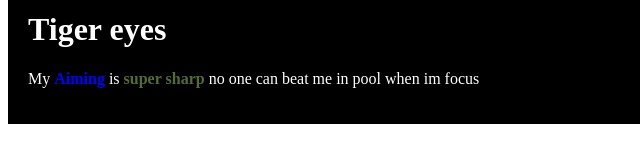
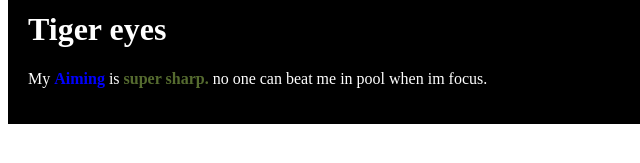
Before and after one commit to Hackercode152/My-First-Repository, a plain HTML site: page block and inline html.html in a window 1280 px wide. Shown: the part 217-380 px from the top of the page, 0-640 px from the left. Drawn offline with Linux system fonts and the light colour scheme.

Commit message:
Update block and inline html.html
Signed-off-by: Hackercode152 <111224622+Hackercode152@users.noreply.github.com>

```diff
--- a/block and inline html.html
+++ b/block and inline html.html
@@ -15,7 +15,7 @@
   and his humble demeanor. Other players, such as Willie Mosconi and Ralph Greenleaf, are also frequently mentioned in discussions of the greatest, especially when considering different eras and aspects of the game.</p>
 <h1>Tiger eyes</h1>
 
-<p>My <span style="color:blue;font-weight:bold;">Aiming</span> is <span style="color:darkolivegreen;font-weight:bold;">super sharp</span> no one can beat me in pool when im focus</p>
+<p>My <span style="color:blue;font-weight:bold;">Aiming</span> is <span style="color:darkolivegreen;font-weight:bold;">super sharp.</span> no one can beat me in pool when im focus.</p>
 
 </div>
 
```
